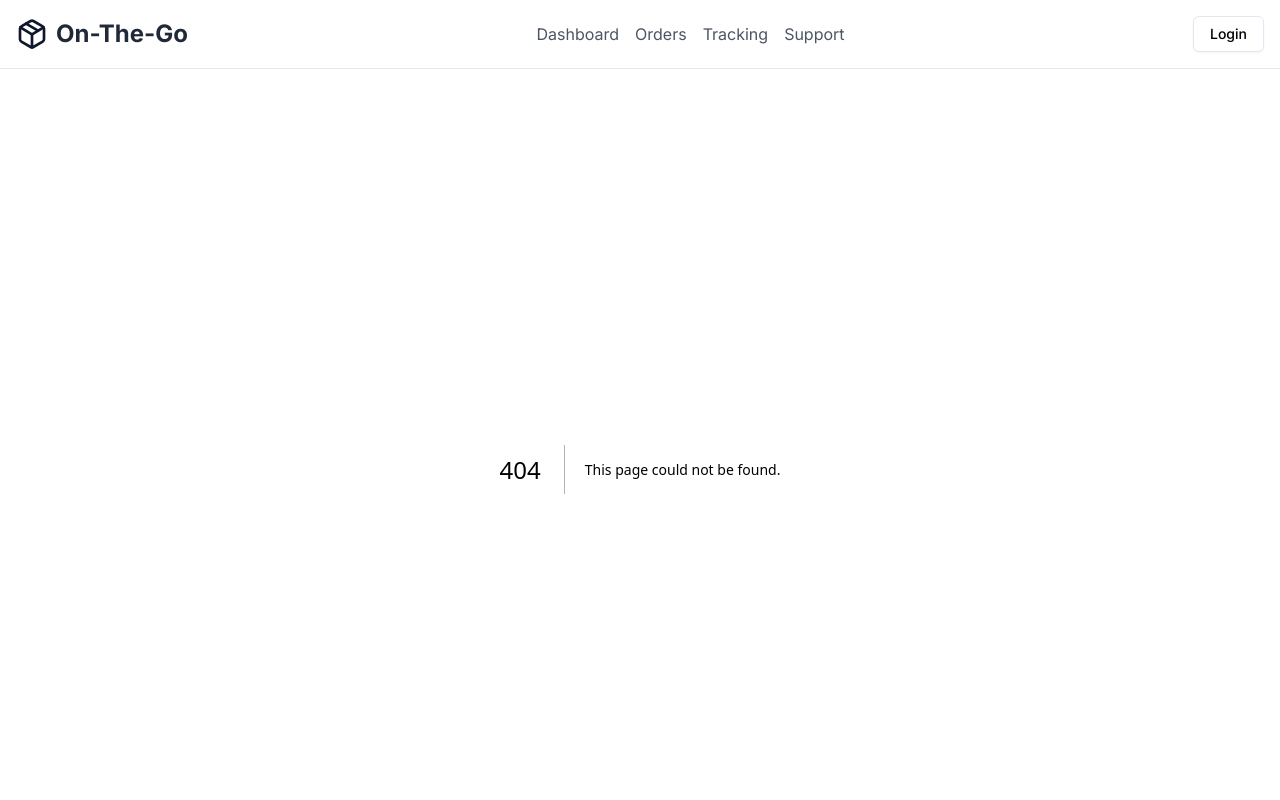
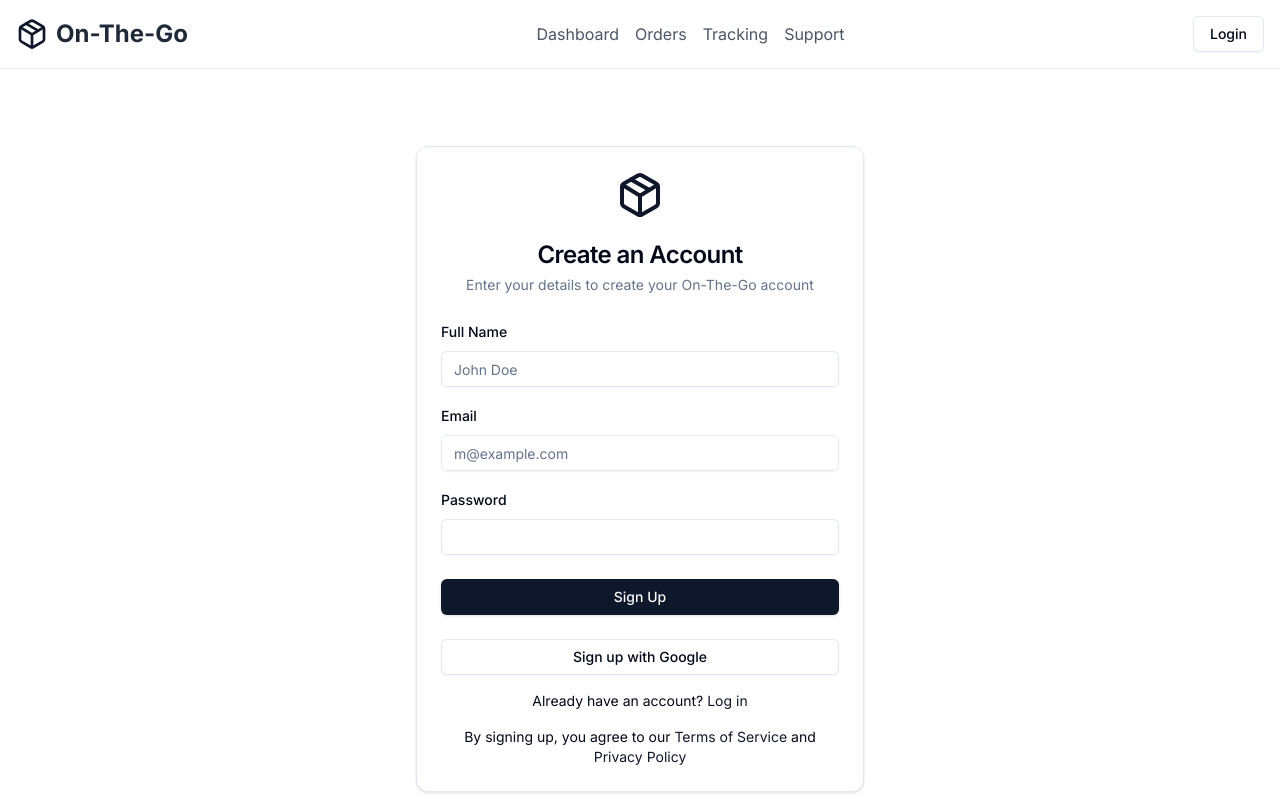
Before and after one commit to shafschwd/on-the-go, a Next.js app: page /signup in a window 1280 px wide. Before the commit this address had no page. Shown: the top 800 px of the page. Built offline with nearby package versions, Linux system fonts and the light colour scheme.

Commit message:
added login and signup

```diff
--- a/app/components/ui/input.tsx
+++ b/app/components/ui/input.tsx
@@ -2,8 +2,9 @@ import * as React from "react"
 
 import { cn } from "@/lib/utils"
 
-export interface InputProps
-  extends React.InputHTMLAttributes<HTMLInputElement> {}
+// Extend HTMLInputElement attributes
+interface InputProps extends React.InputHTMLAttributes<HTMLInputElement> {}
+
 
 const Input = React.forwardRef<HTMLInputElement, InputProps>(
   ({ className, type, ...props }, ref) => {
--- a/app/components/ui/textarea.tsx
+++ b/app/components/ui/textarea.tsx
@@ -2,8 +2,7 @@ import * as React from "react"
 
 import { cn } from "@/lib/utils"
 
-export interface TextareaProps
-  extends React.TextareaHTMLAttributes<HTMLTextAreaElement> {}
+interface TextareaProps extends React.TextareaHTMLAttributes<HTMLTextAreaElement> {}
 
 const Textarea = React.forwardRef<HTMLTextAreaElement, TextareaProps>(
   ({ className, ...props }, ref) => {
--- a/app/dashboard/page.tsx
+++ b/app/dashboard/page.tsx
@@ -1,5 +1,5 @@
 import { Card, CardContent, CardHeader, CardTitle } from '@/app/components/ui/card'
-import { Button } from '@/components/ui/button'
+import { Button } from '@/app/components/ui/button'
 import { Package, Truck, CreditCard, MessageSquare } from 'lucide-react'
 import Link from 'next/link'
 
--- /dev/null
+++ b/app/login/page.tsx
@@ -0,0 +1,92 @@
+"use client"
+
+import { useState } from "react"
+import Link from "next/link"
+import { Button } from "@/app/components/ui/button"
+import { Input } from "@/app/components/ui/input"
+import { Card, CardContent, CardDescription, CardFooter, CardHeader, CardTitle } from "@/app/components/ui/card"
+
+import { Label } from "@/app/components/ui/label"
+import { Checkbox } from "@/app/components/ui/checkbox"
+import { Package } from "lucide-react"
+
+export function LoginPage() {
+  const [email, setEmail] = useState("")
+  const [password, setPassword] = useState("")
+
+  const handleSubmit = (e: React.FormEvent) => {
+    e.preventDefault()
+    // Handle login logic here
+    console.log("Login attempt with:", { email, password })
+  }
+
+  return (
+    <div className="container mx-auto flex items-center justify-center min-h-screen px-4">
+      <Card className="w-full max-w-md">
+        <CardHeader className="space-y-1">
+          <div className="flex items-center justify-center mb-4">
+            <Package className="h-12 w-12 text-primary" />
+          </div>
+          <CardTitle className="text-2xl text-center">Login to On-The-Go</CardTitle>
+          <CardDescription className="text-center">
+            Enter your email and password to access your account
+          </CardDescription>
+        </CardHeader>
+        <CardContent>
+          <form onSubmit={handleSubmit}>
+            <div className="space-y-4">
+              <div className="space-y-2">
+                <Label htmlFor="email">Email</Label>
+                <Input
+                  id="email"
+                  type="email"
+                  placeholder="m@example.com"
+                  value={email}
+                  onChange={(e) => setEmail(e.target.value)}
+                  required
+                />
+              </div>
+              <div className="space-y-2">
+                <Label htmlFor="password">Password</Label>
+                <Input
+                  id="password"
+                  type="password"
+                  value={password}
+                  onChange={(e) => setPassword(e.target.value)}
+                  required
+                />
+              </div>
+              <div className="flex items-center space-x-2">
+                <Checkbox id="remember" />
+                <Label htmlFor="remember" className="text-sm font-medium leading-none peer-disabled:cursor-not-allowed peer-disabled:opacity-70">
+                  Remember me
+                </Label>
+              </div>
+            </div>
+            <Button className="w-full mt-6" type="submit">
+              Sign In
+            </Button>
+          </form>
+        </CardContent>
+        <CardFooter className="flex flex-col space-y-4">
+          <Button variant="outline" className="w-full">
+            Sign in with Google
+          </Button>
+          <div className="text-sm text-center">
+            Don&apos;t have an account?{" "}
+            <Link href="/signup" className="text-primary hover:underline">
+              Sign up
+            </Link>
+          </div>
+          <div className="text-sm text-center">
+            <Link href="/forgot-password" className="text-primary hover:underline">
+              Forgot your password?
+            </Link>
+          </div>
+        </CardFooter>
+      </Card>
+    </div>
+  )
+}
+
+export default LoginPage;
--- a/app/orders/page.tsx
+++ b/app/orders/page.tsx
@@ -1,4 +1,4 @@
-import { Button } from "@/components/ui/button"
+import { Button } from "@/app/components/ui/button"
 import { Table, TableBody, TableCell, TableHead, TableHeader, TableRow } from "@/app/components/table"
 import { Package, Eye, Truck } from "lucide-react"
 
--- a/app/login/app-login-page.tsx
+++ b/app/signup/page.tsx
@@ -2,21 +2,21 @@
 
 import { useState } from "react"
 import Link from "next/link"
-import { Button } from "@/components/ui/button"
-import { Input } from "@/components/ui/input"
-import { Card, CardContent, CardDescription, CardFooter, CardHeader, CardTitle } from "@/components/ui/card"
+import { Button } from "@/app/components/ui/button"
+import { Input } from "@/app/components/ui/input"
+import { Card, CardContent, CardDescription, CardFooter, CardHeader, CardTitle } from "@/app/components/ui/card"
 import { Label } from "@/app/components/ui/label"
-import { Checkbox } from "@/app/components/ui/checkbox"
 import { Package } from "lucide-react"
 
-export function Page() {
+const SignupPage = () => {
+  const [name, setName] = useState("")
   const [email, setEmail] = useState("")
   const [password, setPassword] = useState("")
 
   const handleSubmit = (e: React.FormEvent) => {
     e.preventDefault()
-    // Handle login logic here
-    console.log("Login attempt with:", { email, password })
+    // Handle signup logic here
+    console.log("Signup attempt with:", { name, email, password })
   }
 
   return (
@@ -26,14 +26,25 @@ export function Page() {
           <div className="flex items-center justify-center mb-4">
             <Package className="h-12 w-12 text-primary" />
           </div>
-          <CardTitle className="text-2xl text-center">Login to On-The-Go</CardTitle>
+          <CardTitle className="text-2xl text-center">Create an Account</CardTitle>
           <CardDescription className="text-center">
-            Enter your email and password to access your account
+            Enter your details to create your On-The-Go account
           </CardDescription>
         </CardHeader>
         <CardContent>
           <form onSubmit={handleSubmit}>
             <div className="space-y-4">
+              <div className="space-y-2">
+                <Label htmlFor="name">Full Name</Label>
+                <Input
+                  id="name"
+                  type="text"
+                  placeholder="John Doe"
+                  value={name}
+                  onChange={(e) => setName(e.target.value)}
+                  required
+                />
+              </div>
               <div className="space-y-2">
                 <Label htmlFor="email">Email</Label>
                 <Input
@@ -55,31 +66,30 @@ export function Page() {
                   required
                 />
               </div>
-              <div className="flex items-center space-x-2">
-                <Checkbox id="remember" />
-                <label htmlFor="remember" className="text-sm font-medium leading-none peer-disabled:cursor-not-allowed peer-disabled:opacity-70">
-                  Remember me
-                </label>
-              </div>
             </div>
             <Button className="w-full mt-6" type="submit">
-              Sign In
+              Sign Up
             </Button>
           </form>
         </CardContent>
         <CardFooter className="flex flex-col space-y-4">
           <Button variant="outline" className="w-full">
-            Sign in with Google
+            Sign up with Google
           </Button>
           <div className="text-sm text-center">
-            Don&apos;t have an account?{" "}
-            <Link href="/signup" className="text-primary hover:underline">
-              Sign up
+            Already have an account?{" "}
+            <Link href="/login" className="text-primary hover:underline">
+              Log in
             </Link>
           </div>
           <div className="text-sm text-center">
-            <Link href="/forgot-password" className="text-primary hover:underline">
-              Forgot your password?
+            By signing up, you agree to our{" "}
+            <Link href="/terms" className="text-primary hover:underline">
+              Terms of Service
+            </Link>{" "}
+            and{" "}
+            <Link href="/privacy" className="text-primary hover:underline">
+              Privacy Policy
             </Link>
           </div>
         </CardFooter>
@@ -87,3 +97,6 @@ export function Page() {
     </div>
   )
 }
+
+// Export the component as default
+export default SignupPage;
--- a/app/support/page.tsx
+++ b/app/support/page.tsx
@@ -1,7 +1,7 @@
-import { Button } from "@/components/ui/button"
-import { Input } from "@/components/ui/input"
+import { Button } from "@/app/components/ui/button"
+import { Input } from "@/app/components/ui/input"
 import { Textarea } from "@/app/components/ui/textarea"
-import { Card, CardContent, CardHeader, CardTitle } from "@/components/ui/card"
+import { Card, CardContent, CardHeader, CardTitle } from "@/app/components/ui/card"
 import { MessageSquare, Phone, Mail } from "lucide-react"
 
 const SupportPage = () => {
--- a/app/tracking/page.tsx
+++ b/app/tracking/page.tsx
@@ -1,6 +1,6 @@
-import { Button } from "@/components/ui/button"
+import { Button } from "@/app/components/ui/button"
 import { Input } from "@/app/components/ui/input"
-import { Card, CardContent, CardHeader, CardTitle } from "@/components/ui/card"
+import { Card, CardContent, CardHeader, CardTitle } from "@/app/components/ui/card"
 import { Search, MapPin, Package, Truck } from "lucide-react"
 
 // Define the component
--- /dev/null
+++ b/components/ui/label.tsx
@@ -0,0 +1,26 @@
+"use client"
+
+import * as React from "react"
+import * as LabelPrimitive from "@radix-ui/react-label"
+import { cva, type VariantProps } from "class-variance-authority"
+
+import { cn } from "@/lib/utils"
+
+const labelVariants = cva(
+  "text-sm font-medium leading-none peer-disabled:cursor-not-allowed peer-disabled:opacity-70"
+)
+
+const Label = React.forwardRef<
+  React.ElementRef<typeof LabelPrimitive.Root>,
+  React.ComponentPropsWithoutRef<typeof LabelPrimitive.Root> &
+    VariantProps<typeof labelVariants>
+>(({ className, ...props }, ref) => (
+  <LabelPrimitive.Root
+    ref={ref}
+    className={cn(labelVariants(), className)}
+    {...props}
+  />
+))
+Label.displayName = LabelPrimitive.Root.displayName
+
+export { Label }
```
